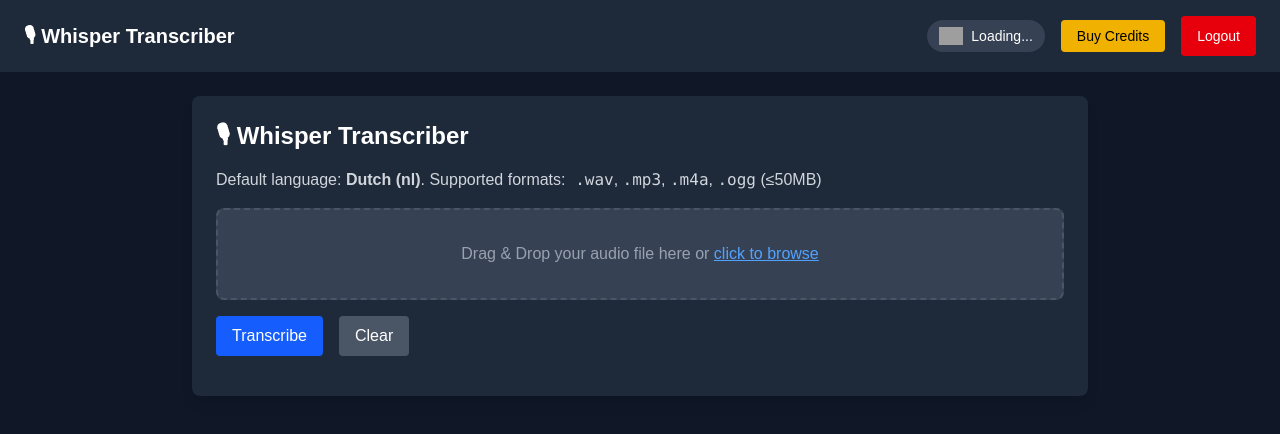
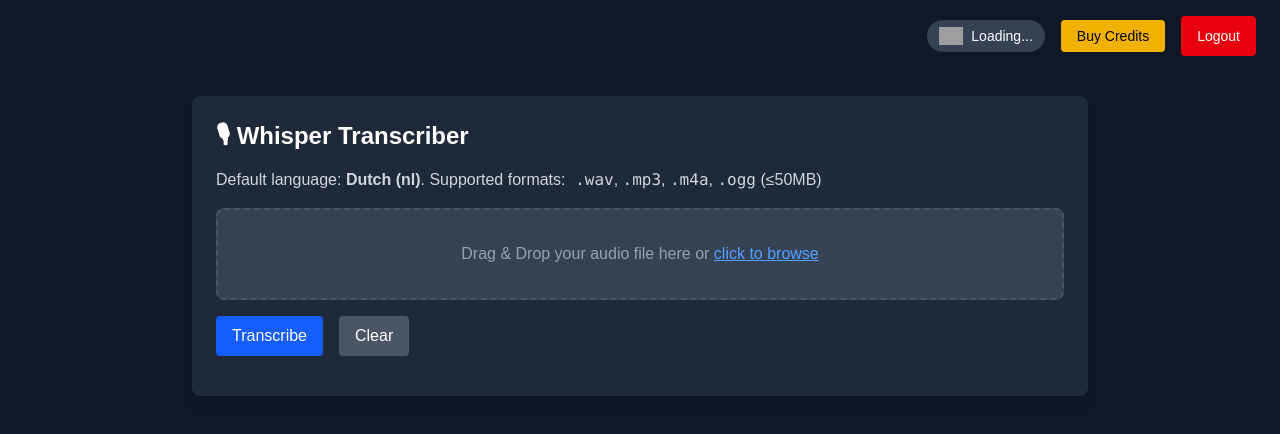
Before and after one commit to sumairirshad/supabase_authentication, a Next.js app: page /dashboard in a window 1280 px wide. Shown: the top 434 px of the page. Built offline with nearby package versions, Linux system fonts and the light colour scheme; no server answers; grey boxes are pictures that could not be loaded.

Commit message:
remove heading

```diff
--- a/src/app/components/Header.tsx
+++ b/src/app/components/Header.tsx
@@ -23,9 +23,8 @@
     }
 
   return (
-    <header className="flex justify-between items-center px-6 py-4 bg-gray-800 text-white shadow">
-      <h1 className="text-xl font-semibold">🎙 Whisper Transcriber</h1>
-
+    <header className="flex justify-between items-center px-6 py-4 bg-gray-900 text-white shadow-2xl">
+      <div className="flex-1" />
       <div className="flex items-center gap-4">
         <div className="flex items-center gap-2 bg-gray-700 px-3 py-1.5 rounded-full">
           <Image
```
